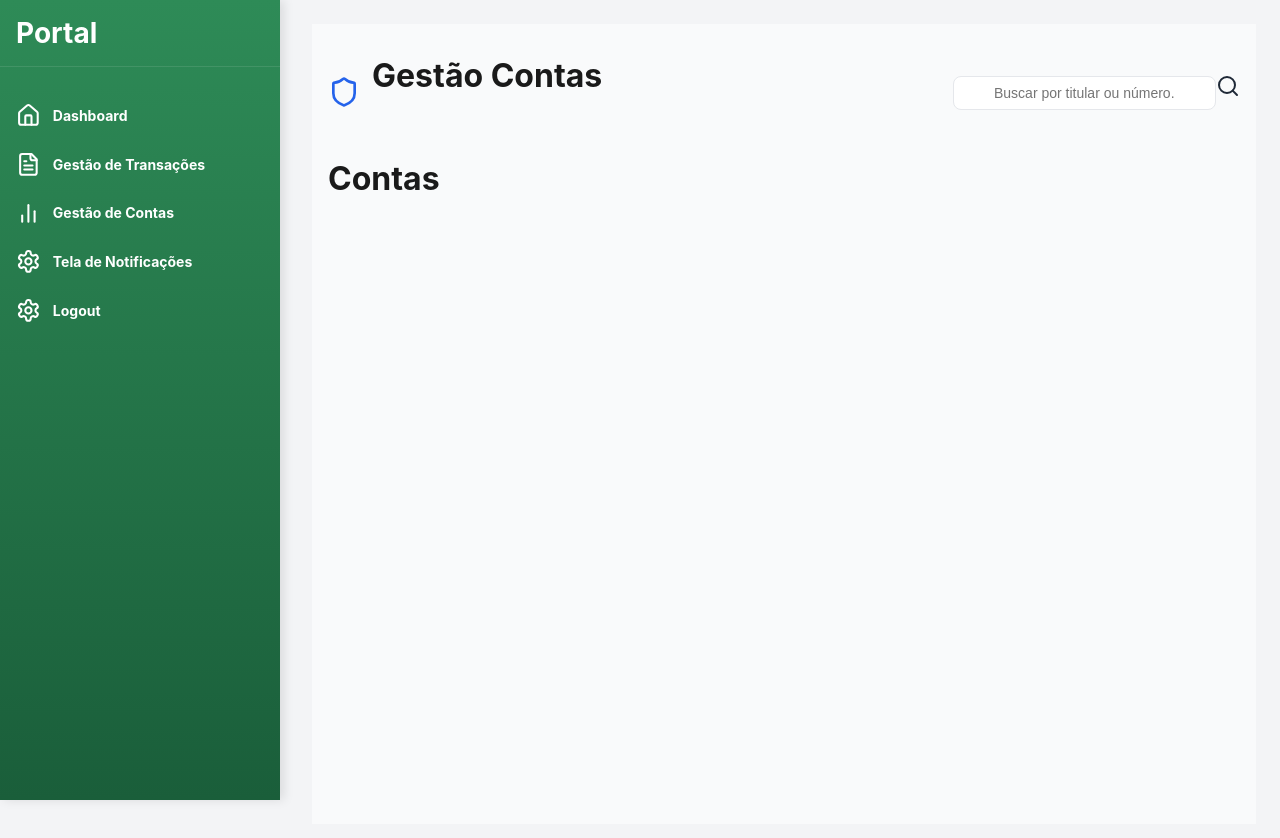
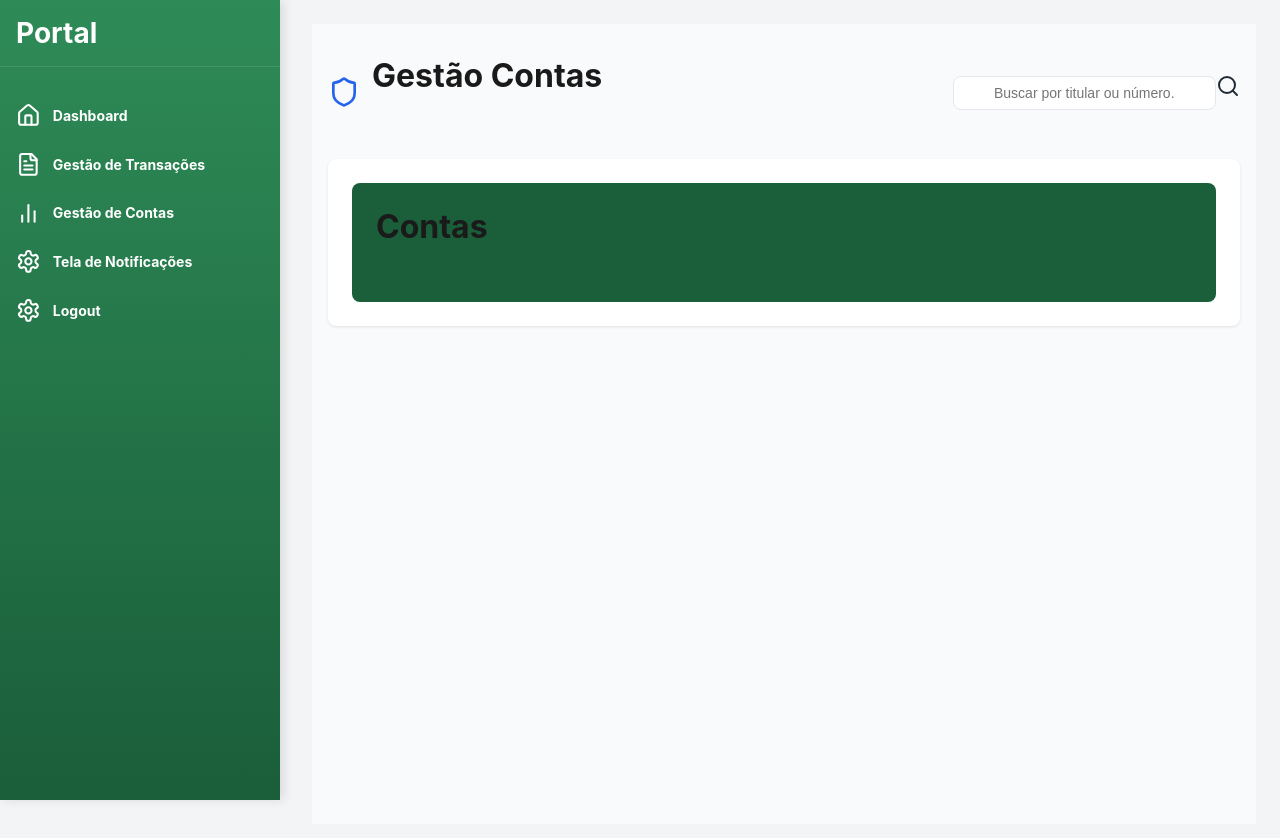
Before and after one commit to RusthenRonald2006/Portal-de-analise-em-anomalias-transacionais, a React (Create React App) app in the folder detec-anomalias/: page /gestaocontas in a window 1280 px wide. Shown: the top 838 px of the page. Built offline with nearby package versions, Linux system fonts and the light colour scheme; the HTML template or start-up script is replaced by a standard one.

Commit message:
estilizando item

```diff
--- a/detec-anomalias/src/components/Pages/GestaoContas.module.css
+++ b/detec-anomalias/src/components/Pages/GestaoContas.module.css
@@ -84,7 +84,16 @@
 
 }
 .accounts_list{
+    background-color: white;
+    border-radius: 0.5rem;
+    box-shadow: 0 1px 3px rgba(0, 0, 0, 0.1);
+    padding: 1.5rem;
+}
 
+.account_item{
+    background-color: #1a5e3a;
+    padding: 1.5rem;
+    border-radius: 0.5rem;
 }
 @media (max-width:1024px){
     .mobile_menu_button{
```
